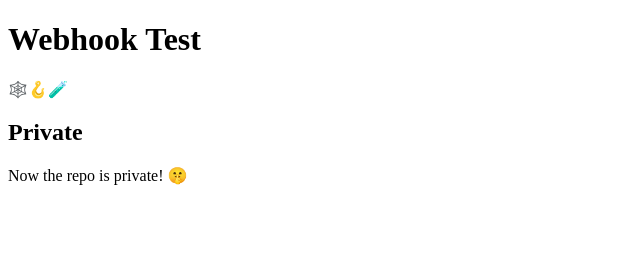
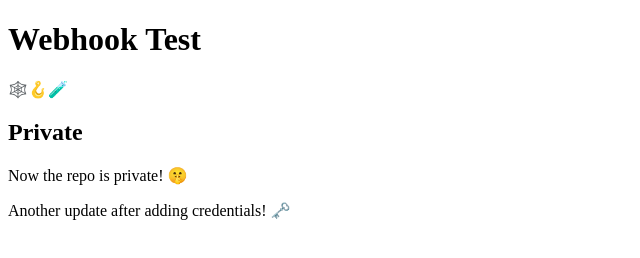
Before and after one commit to kazvee/webhook_test, a plain HTML site: page index.html in a window 1280 px wide. Shown: the whole page, without its empty margins (0-640 px from the left). Drawn offline with Linux system fonts and the light colour scheme.

Commit message:
Update index after adding credentials

```diff
--- a/index.html
+++ b/index.html
@@ -10,5 +10,6 @@
 <p>🕸️🪝🧪</p>
 <h2>Private</h2>
 <p>Now the repo is private! 🤫</p>
+<p>Another update after adding credentials! 🗝️</p>
 </body>
 </html>
```
